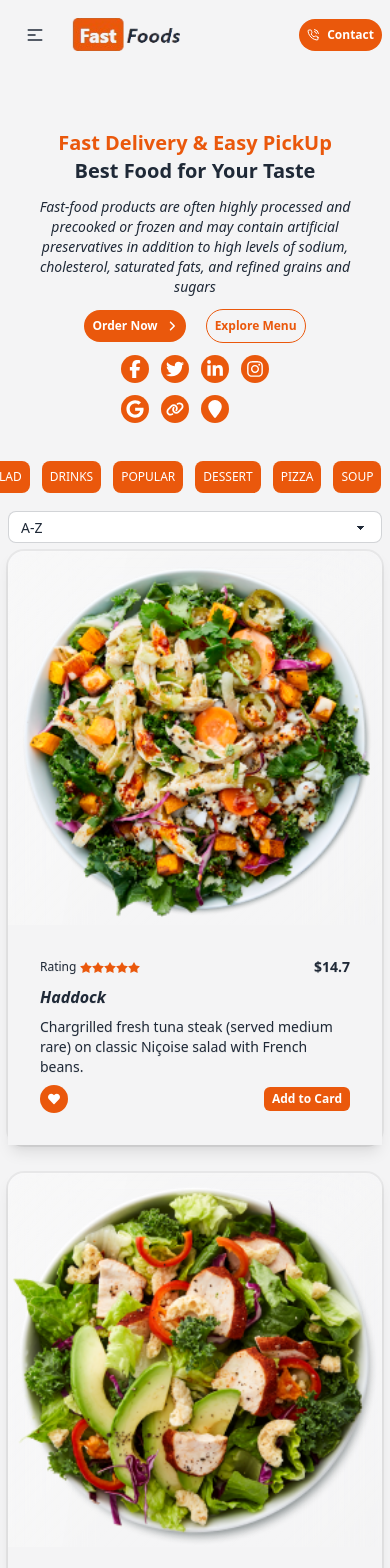
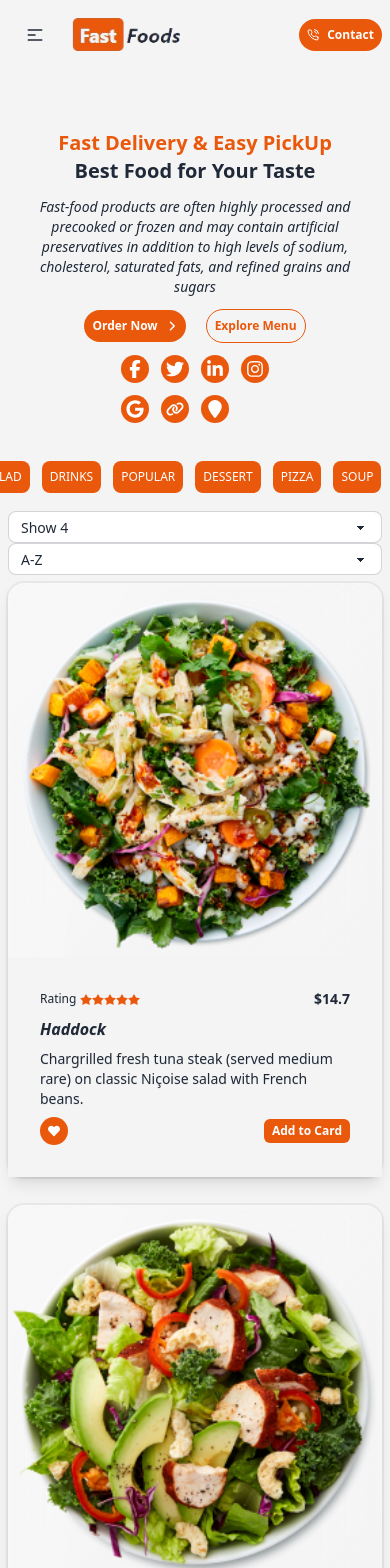
Before and after one commit to sohanwebdevctg/fast-foods-mern-stack-client-site-project-1-, a React (Vite) app: page /menu in a window 390 px wide. Shown: the top 1568 px of the page. Built offline with nearby package versions, Linux system fonts and the light colour scheme.

Commit message:
adding pagination function

```diff
--- a/src/pages/menu/Menu.jsx
+++ b/src/pages/menu/Menu.jsx
@@ -9,6 +9,13 @@ const Menu = () => {
   const [filter, setFilter] = useState([]);
   // button data
   const [buttonData, setButtonData] = useState([]);
+
+  //pagination data
+  const [currentPage, setCurrentPage] = useState(1);
+  const [postPerPage, setPostPerPage] = useState(12);
+  const lastPostIndex = currentPage * postPerPage;
+  const firstPostIndex = lastPostIndex - postPerPage;
+  const currentPosts = filter.slice(firstPostIndex, lastPostIndex);
 
   //loading menu data
   useEffect(() => {
@@ -69,7 +76,33 @@ const Menu = () => {
         break;
     }
     setFilter(sortedData);
+  };
+
+  //show per page data in pagination
+  const showDataPerPage = (e) => {
+    e.preventDefault();
+    setPostPerPage(parseInt(e.target.value));
+  };
+
+  //page slice
+  let page = [];
+  for (let i = 1; i <= Math.ceil(filter.length / postPerPage); i++) {
+    page.push(i);
   }
+
+  //button function  nextPage
+  const nextPage = () => {
+    if (currentPage < page.length) {
+      setCurrentPage(currentPage + 1);
+    }
+  };
+
+  //button function  prevPage
+  const prevPage = () => {
+    if (currentPage > 1) {
+      setCurrentPage(currentPage - 1);
+    }
+  };
 
   return (
     <div className="display">
@@ -105,10 +138,38 @@ const Menu = () => {
           {/* dynamic data btn end */}
         </div>
         {/* button end */}
+        {/* pagination show data start */}
+        <select
+          onChange={showDataPerPage}
+          className="select select-bordered select-sm w-full md:w-36"
+        >
+          <option value={4} className="font-bold">
+            Show 4
+          </option>
+          <option value={8} className="font-bold">
+            Show 8
+          </option>
+          <option value={12} className="font-bold">
+            Show 12
+          </option>
+          <option value={16} className="font-bold">
+            Show 16
+          </option>
+          <option value={20} className="font-bold">
+            Show 20
+          </option>
+          <option value={24} className="font-bold">
+            Show 24
+          </option>
+        </select>
+        {/* pagination show data end */}
         {/* sorting data start */}
-      <select onClick={sortFun} className="select select-bordered select-sm w-full md:w-36">
-        <option disabled >All Data</option>
-        <option value="a-z" >A-Z</option>
+        <select
+          onClick={sortFun}
+          className="select select-bordered select-sm w-full md:w-36"
+        >
+          <option disabled>All Data</option>
+          <option value="a-z">A-Z</option>
           <option value="z-a">Z-A</option>
           <option value="high-to-low">High-to-Log</option>
           <option value="low-to-high">Low-to-High</option>
@@ -118,11 +179,32 @@ const Menu = () => {
       {/* button and sorting data end */}
       {/* menu content start */}
       <div className="grid grid-cols-1 sm:grid-cols-2 md:grid-cols-3 lg:grid-cols-3 xl:grid-cols-4 gap-3">
-        {(filter.length > 0 ? filter : menu).map((data, index) => (
+        {(currentPosts.length > 0 ? currentPosts : menu).map((data, index) => (
           <FoodCard key={index} data={data}></FoodCard>
         ))}
         {/* menu content end */}
       </div>
+      {/* pagination section start */}
+      <div className="mx-auto text-center my-5">
+          <div className="join shadow-xl">
+            <button className="join-item btn bg-zinc-200" onClick={prevPage}>
+              «
+            </button>
+            {page.map((page, index) => (
+              <button
+                key={index}
+                className="join-item btn"
+                onClick={() => setCurrentPage(page)}
+              >
+                {page}
+              </button>
+            ))}
+            <button className="join-item btn bg-zinc-200" onClick={nextPage}>
+              »
+            </button>
+          </div>
+        </div>
+        {/* pagination section end */}
       {/* menu data section end */}
     </div>
   );
```
Lines whose indentation alone changed are shown as unchanged.
